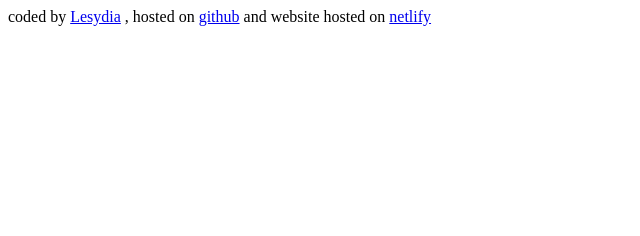
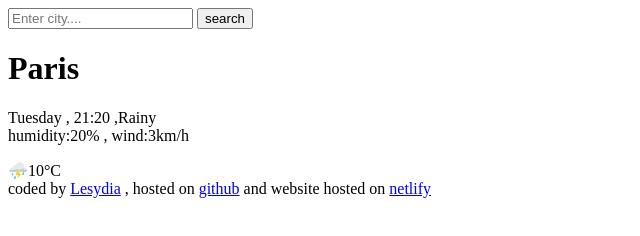
Before and after one commit to Lesym/shecodesvanillaweatherprojects, a plain HTML site: page index.html in a window 1280 px wide. Shown: the whole page, without its empty margins (0-640 px from the left). Drawn offline with Linux system fonts and the light colour scheme.

Commit message:
added the html to the project

```diff
--- a/index.html
+++ b/index.html
@@ -6,6 +6,24 @@
     <title>Document</title>
   </head>
   <body>
+    <header>
+      <form>
+        <input type="search" placeholder="Enter city...." required />
+        <input type="submit" value="search" />
+      </form>
+    </header>
+    <main>
+      <div>
+        <h1>Paris</h1>
+        <p>
+          Tuesday , 21:20 ,Rainy
+          <br />
+          humidity:20% , wind:3km/h
+        </p>
+      </div>
+      <div>⛈️10°C</div>
+    </main>
+
     <footer>
       coded by <a href="https://github.com/Lesym"> Lesydia</a> , hosted on
       <a href="https://github.com/Lesym/shecodesvanillaweatherprojects"
```
